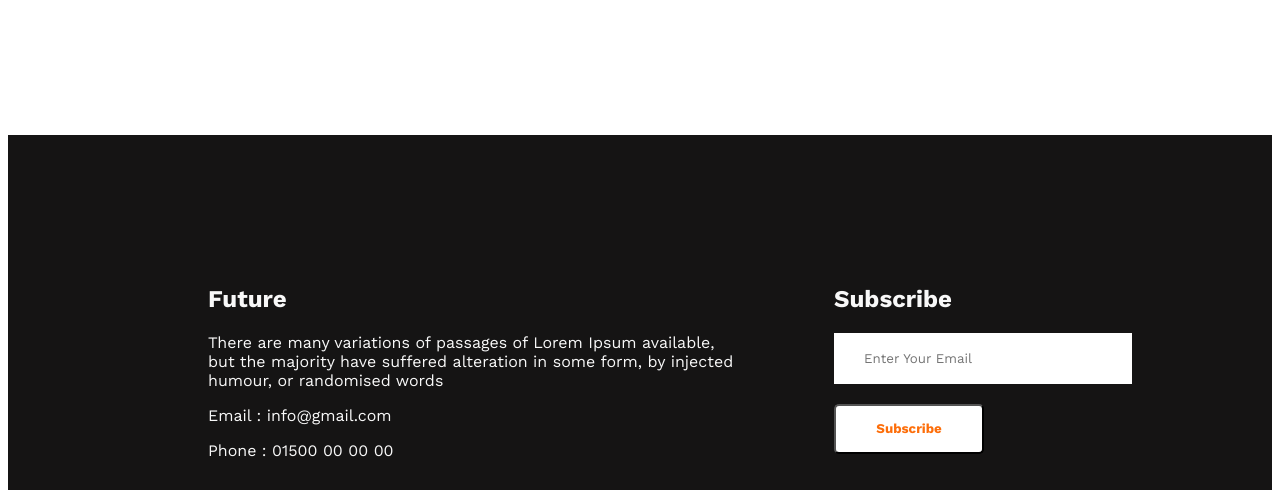
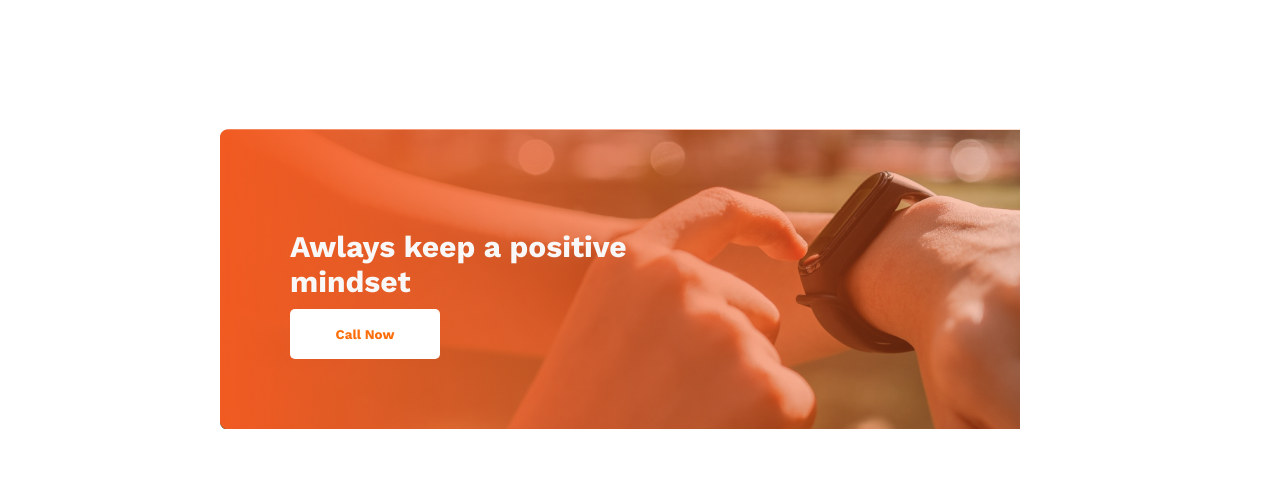
Before and after one commit to Armans07/assignment, a plain HTML site: page index.html in a window 1280 px wide. Shown: the part 1790-2280 px from the top of the page. Drawn offline with nearby package versions, Linux system fonts and the light colour scheme.

Commit message:
Final in sha ALLAH

```diff
--- a/images/style.css
+++ b/images/style.css
@@ -1,5 +1,7 @@
 *{
      font-family: 'Work Sans', sans-serif;
+     margin: 0;
+     padding: 0;
 }
 
 /* Header  style */
@@ -22,7 +24,8 @@
     text-align: : right;
     margin-left: 700px;
     margin-top: 0px;
-    margin-right: 80px;
+    margin-right: 95px;
+
 
 
 }
@@ -43,10 +46,11 @@ padding-top: 150px;
     text-align: right;
     margin-left: 630px;
     margin-top: 50px;
-    margin-right: 80px;
+    margin-right: 70px;
+    margin-bottom: 20px;
 }
 .button-primary{
-    margin-right: 87px;
+    margin-right:102px;
     width: 150px;
     height: 50px;
     left: 1210px;
@@ -65,7 +69,7 @@ padding-top: 150px;
 
 .failures{
     display: flex;
-    margin-top: 100px;
+    margin-top:100px;
     size: 60px;
 
 }
@@ -73,8 +77,8 @@ padding-top: 150px;
 .failures-title{
 text-align: center left;
 margin-right: 100px;
-margin-bottom: px;
-margin-top: 50px;
+margin-bottom: 0px;
+margin-top: 150px;
 margin-left: 100px;
 font-size: 30px;
 width: 288px;
@@ -88,6 +92,7 @@ height: 94px;
     line-height: 26px;
     width: 400px;
     height: 104px;
+    margin-bottom: 20px;
 }
 .failures-list{
 margin-left: 100px;
@@ -98,6 +103,7 @@ margin-left: 100px;
     height: 500px;
     width: 400px;
     margin-left: 200px;
+    margin-top: 20px;
 }
 
 
@@ -174,3 +180,40 @@ margin-right: 120px;
     border-radius: 5px;
     font-weight: 700;
 }
+/* gradient style */
+
+.gradient{
+    background-image: url(./gradient2.png), url(./watch.png);
+    color: #f8f8f8;
+    margin-bottom: 50px;
+    background-repeat: no-repeat;
+    margin-left: 220px;
+    size: 50px;
+    width: 800px;
+    height: 300px;
+    margin-bottom: 200px;
+    display:flex ;
+}
+
+.button-g{
+    color: #fd6e0a;
+    background-color: #ffffff;
+    width: 150px;
+    height: 50px;
+    font-weight: 700px;
+    border-radius: 5px;
+    font-weight: 700;
+    border: none;
+    margin-top: 10px;
+    margin-left: 70px;
+    margin-bottom: 10px;
+}
+
+.gradient-title{
+    font-weight: 700px;
+    font-size: 30px;
+    text-align:  left;
+    margin-left: 70px;
+    margin-top: 100px;
+    margin-right: 100px;
+}
--- a/index.html
+++ b/index.html
@@ -65,6 +65,15 @@
                 </div>
               </section>
 
+              <section>
+                <div class="gradient">
+                    <div>
+                    <h2 class="gradient-title">Awlays keep a positive <br> mindset</h2>
+                    <button class="button-g">Call Now</button>
+                </div>
+                </div>
+              </section>
+
               <section  class="contact">
                 <div>
                     <h2 class="section-title">Future</h2>
```
